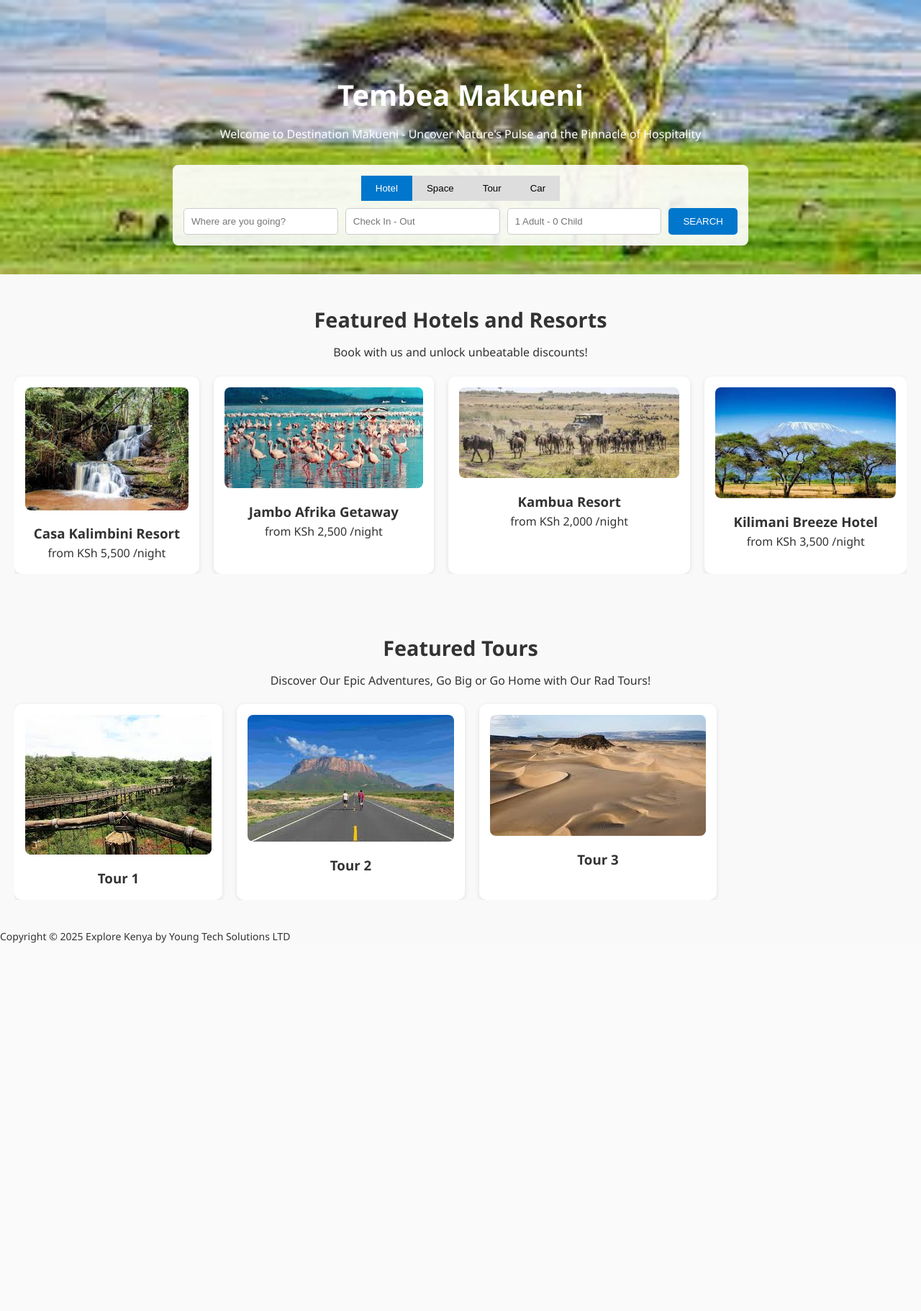
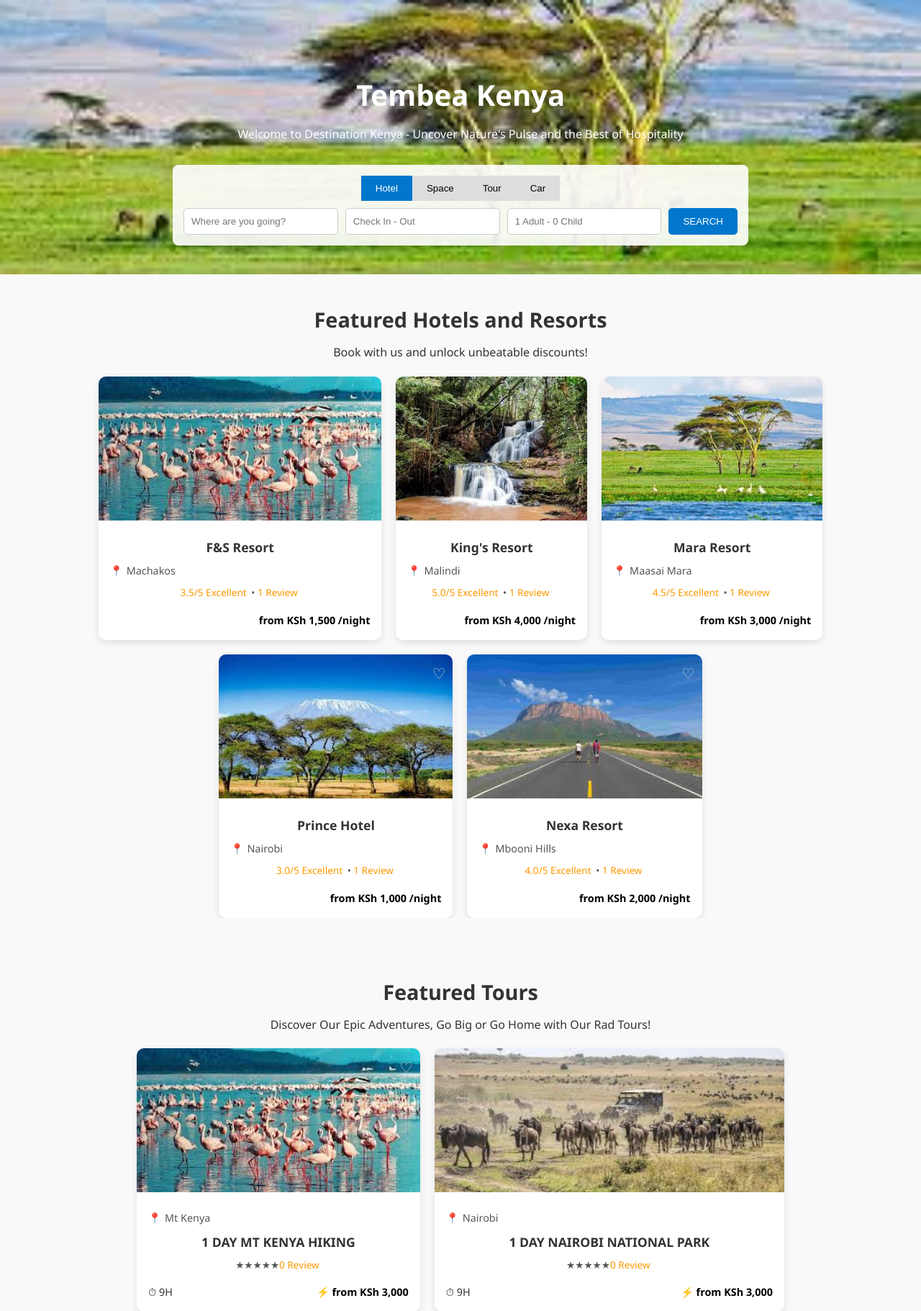
Before and after one commit to peter-sila/travelkenya, a PHP site: page / in a window 1280 px wide. Shown: the part 121-1942 px from the top of the page at 72% size. Before the commit the page ends 1431 px from the top, so only its background shows below. Run offline with PHP 8.4, Linux system fonts and the light colour scheme.

Commit message:
improvements css

```diff
--- a/css/home.css
+++ b/css/home.css
@@ -94,23 +94,126 @@ body {
 }
 .carousel {
   display: flex;
+  flex-wrap: wrap;
+  justify-content: center;
   gap: 20px;
   overflow-x: auto;
   padding-top: 20px;
 }
+
+.grid {
+  display: grid;
+  grid-template-columns: repeat(auto-fit, minmax(280px, 1fr));
+  gap: 1.5rem;
+}
+
 .card {
-  background: #fff;
+  background: white;
   border-radius: 10px;
-  box-shadow: 0 2px 6px rgba(0,0,0,0.1);
-  padding: 15px;
-  min-width: 200px;
+  box-shadow: 0 4px 10px rgba(0, 0, 0, 0.1);
+  overflow: hidden;
+  position: relative;
   transition: transform 0.3s;
 }
+
 .card:hover {
   transform: translateY(-5px);
 }
+
 .card img {
   width: 100%;
-  border-radius: 8px;
-  margin-bottom: 10px;
+  height: 200px;
+  object-fit: cover;
 }
+
+.card-body {
+  padding: 1rem;
+}
+
+.favorite {
+  position: absolute;
+  top: 10px;
+  right: 10px;
+  font-size: 1.3rem;
+  color: #ccc;
+  cursor: pointer;
+}
+
+.favorite.active {
+  color: red;
+}
+
+.location {
+  font-size: 0.9rem;
+  color: #555;
+  display: flex;
+  align-items: center;
+  margin-bottom: 0.5rem;
+}
+
+.location::before {
+  content: "📍";
+  margin-right: 5px;
+}
+
+.title {
+  font-weight: bold;
+  font-size: 1.1rem;
+  margin-bottom: 0.4rem;
+}
+
+.stars, .rating {
+  font-size: 0.85rem;
+  color: #555;
+}
+
+.stars span {
+  color: #f90;
+  margin-right: 3px;
+}
+
+.info {
+  display: flex;
+  justify-content: space-between;
+  margin-top: 1rem;
+  font-size: 0.9rem;
+}
+
+.price {
+  font-weight: bold;
+  color: #000;
+}
+
+/* Special card - Traditional Dancers */
+.highlight-card {
+  color: white;
+  position: relative;
+}
+
+.highlight-card .card-body {
+  position: absolute;
+  bottom: 0;
+  background: linear-gradient(to top, rgba(0, 0, 0, 0.7), transparent);
+  padding: 1.5rem;
+  width: 100%;
+}
+
+.highlight-card h3 {
+  margin: 0.5rem 0 0.3rem;
+  font-size: 1.4rem;
+}
+
+.highlight-card p {
+  font-size: 0.9rem;
+  line-height: 1.4;
+}
+
+.highlight-tag {
+  display: inline-block;
+  background: #e8503a;
+  padding: 0.3rem 0.8rem;
+  border-radius: 3px;
+  font-size: 0.75rem;
+  font-weight: bold;
+  margin-bottom: 0.5rem;
+}
--- a/index.html
+++ b/index.html
@@ -3,7 +3,7 @@
 <head>
     <meta charset="UTF-8" />
     <meta name="viewport" content="width=device-width, initial-scale=1.0" />
-    <title>Destination Makueni</title>
+    <title>Destination Kenya</title>
     <link rel="stylesheet" href="css/home.css" />
     <link rel="stylesheet" href="static/css/header.css">
     <link rel="stylesheet" href="static/css/footer.css">
@@ -12,8 +12,8 @@
     <div id="header"></div>
     <section class="hero">
         <div class="hero-text">
-            <h1>Tembea Makueni</h1>
-            <p>Welcome to Destination Makueni - Uncover Nature's Pulse and the Pinnacle of Hospitality</p>
+            <h1>Tembea Kenya</h1>
+            <p>Welcome to Destination Kenya - Uncover Nature's Pulse and the Best of Hospitality</p>
         </div>
         <div class="search-bar">
             <div class="tabs">
@@ -36,24 +36,69 @@
         <p>Book with us and unlock unbeatable discounts!</p>
         <div class="carousel">
             <div class="card">
-                <img src="assets/karu.jpg" alt="Casa Kalimbini Resort">
-                <h3>Casa Kalimbini Resort</h3>
-                <p>from KSh 5,500 /night</p>
+                <img src="assets/bari.jpg" alt="F&S Resort">
+                <div class="favorite" onclick="toggleFavorite(this)">♡</div>
+                <div class="card-body">
+                    <div class="title">F&S Resort</div>
+                    <div class="location">Machakos</div>
+                    <div class="stars"><span>3.5/5 Excellent</span> • <span class="rating">1 Review</span></div>
+                    <div class="info">
+                        <span></span>
+                        <span class="price">from KSh 1,500 /night</span>
+                    </div>
+                </div>
             </div>
             <div class="card">
-                <img src="assets/bari.jpg" alt="Jambo Afrika Getaway">
-                <h3>Jambo Afrika Getaway</h3>
-                <p>from KSh 2,500 /night</p>
+                <img src="assets/karu.jpg" alt="King's Resort">
+                <div class="favorite" onclick="toggleFavorite(this)">♡</div>
+                <div class="card-body">
+                    <div class="title">King's Resort</div>
+                    <div class="location">Malindi</div>
+                    <div class="stars"><span>5.0/5 Excellent</span> • <span class="rating">1 Review</span></div>
+                    <div class="info">
+                        <span></span>
+                        <span class="price">from KSh 4,000 /night</span>
+                    </div>
+                </div>
             </div>
             <div class="card">
-                <img src="assets/mara.jpg" alt="Kambua Resort">
-                <h3>Kambua Resort</h3>
-                <p>from KSh 2,000 /night</p>
+                <img src="assets/naiv.jpg" alt="Mara Resort">
+                <div class="favorite" onclick="toggleFavorite(this)">♡</div>
+                <div class="card-body">
+                    <div class="title">Mara Resort</div>
+                    <div class="location">Maasai Mara</div>
+                    <div class="stars"><span>4.5/5 Excellent</span> • <span class="rating">1 Review</span></div>
+                    <div class="info">
+                        <span></span>
+                        <span class="price">from KSh 3,000 /night</span>
+                    </div>
+                </div>
             </div>
             <div class="card">
-                <img src="assets/njaro.jpg" alt="Kilimani Breeze Hotel">
-                <h3>Kilimani Breeze Hotel</h3>
-                <p>from KSh 3,500 /night</p>
+                <img src="assets/njaro.jpg" alt="Prince Hotel">
+                <div class="favorite" onclick="toggleFavorite(this)">♡</div>
+                <div class="card-body">
+                    <div class="title">Prince Hotel</div>
+                    <div class="location">Nairobi</div>
+                    <div class="stars"><span>3.0/5 Excellent</span> • <span class="rating">1 Review</span></div>
+                    <div class="info">
+                        <span></span>
+                        <span class="price">from KSh 1,000 /night</span>
+                    </div>
+                </div>
+            </div>
+            <div class="card">
+                <img src="assets/samb.jpg" alt="Nexa Resort">
+                <div class="favorite" onclick="toggleFavorite(this)">♡</div>
+                <div class="card-body">
+                    <div class="title">Nexa Resort</div>
+                    <div class="location">Mbooni Hills</div>
+                    <div class="stars"><span>4.0/5 Excellent</span> • <span class="rating">1 Review</span></div>
+                    <div class="info">
+                        <span></span>
+                        <span class="price">from KSh 2,000 /night</span>
+                    </div>
+                </div>
             </div>
         </div>
     </section>
@@ -63,16 +108,111 @@
         <p>Discover Our Epic Adventures, Go Big or Go Home with Our Rad Tours!</p>
         <div class="carousel">
             <div class="card">
-                <img src="assets/s_walk.jpg" alt="Tour 1">
-                <h3>Tour 1</h3>
+                <img src="assets/bari.jpg" alt="MT KENYA">
+                <div class="card-body">
+                    <div class="favorite" onclick="toggleFavorite(this)">♡</div>
+                    <div class="location">Mt Kenya</div>
+                    <div class="title">1 DAY MT KENYA HIKING</div>
+                    <div class="stars">★★★★★<span class="review">0 Review</span></div>
+                    <div class="info">
+                        <span>⏱ 9H</span>
+                        <span class="price">⚡ from KSh 3,000</span>
+                    </div>
+                </div>
             </div>
             <div class="card">
-                <img src="assets/samb.jpg" alt="Tour 2">
-                <h3>Tour 2</h3>
+                <img src="assets/mara.jpg" alt="NAIROBI NATIONAL PARK">
+                <div class="card-body">
+                    <div class="favorite" onclick="toggleFavorite(this)">♡</div>
+                    <div class="location">Nairobi</div>
+                    <div class="title">1 DAY NAIROBI NATIONAL PARK</div>
+                    <div class="stars">★★★★★<span class="review">0 Review</span></div>
+                    <div class="info">
+                        <span>⏱ 9H</span>
+                        <span class="price">⚡ from KSh 3,000</span>
+                    </div>
+                </div>
             </div>
             <div class="card">
-                <img src="assets/sand_dunes.jpg" alt="Tour 3">
-                <h3>Tour 3</h3>
+                <img src="assets/sand_dunes.jpg" alt="MAASAI MARA">
+                <div class="card-body">
+                    <div class="favorite" onclick="toggleFavorite(this)">♡</div>
+                    <div class="location">Maasai Mara</div>
+                    <div class="title">1 DAY MAASAI MARA TOUR</div>
+                    <div class="stars">★★★★★<span class="review">0 Review</span></div>
+                    <div class="info">
+                        <span>⏱ 9H</span>
+                        <span class="price">⚡ from KSh 3,000</span>
+                    </div>
+                </div>
+            </div>
+            <div class="card">
+                <img src="assets/sava.jpg" alt="MAASAI MARA">
+                <div class="card-body">
+                    <div class="favorite" onclick="toggleFavorite(this)">♡</div>
+                    <div class="location">Maasai Mara</div>
+                    <div class="title">1 DAY MAASAI MARA HIKING</div>
+                    <div class="stars">★★★★★<span class="review">0 Review</span></div>
+                    <div class="info">
+                        <span>⏱ 9H</span>
+                        <span class="price">⚡ from KSh 3,000</span>
+                    </div>
+                </div>
+            </div>
+        </div>
+    </section>
+
+    <section class="featured">
+        <h2>Top Places</h2>
+        <p>Discover Our Epic Adventures, Go Big or Go Home with Our Rad Places!</p>
+        <div class="carousel">
+            <div class="card highlight-card">
+                <img src="assets/wow.jpg" alt="Traditional Dancers">
+                <div class="card-body">
+                    <div class="highlight-tag">Celebrating Culture Through Movement</div>
+                    <h3>Traditional Dancers</h3>
+                    <p>The traditional dancers of Makueni are a testament to the region's rich cultural heritage and communal spirit.</p>
+                </div>
+            </div>
+            <div class="card highlight-card">
+                <img src="assets/w_fall.jpg" alt="Traditional Dancers">
+                <div class="card-body">
+                    <div class="highlight-tag">Celebrating Culture Through Movement</div>
+                    <h3>Traditional Dancers</h3>
+                    <p>The traditional dancers of Makueni are a testament to the region's rich cultural heritage and communal spirit.</p>
+                </div>
+            </div>
+            <div class="card highlight-card">
+                <img src="assets/sand_dunes.jpg" alt="Traditional Dancers">
+                <div class="card-body">
+                    <div class="highlight-tag">Celebrating Culture Through Movement</div>
+                    <h3>Traditional Dancers</h3>
+                    <p>The traditional dancers of Makueni are a testament to the region's rich cultural heritage and communal spirit.</p>
+                </div>
+            </div>
+            <div class="card highlight-card">
+                <img src="assets/s_walk.jpg" alt="Traditional Dancers">
+                <div class="card-body">
+                    <div class="highlight-tag">Celebrating Culture Through Movement</div>
+                    <h3>Traditional Dancers</h3>
+                    <p>The traditional dancers of Makueni are a testament to the region's rich cultural heritage and communal spirit.</p>
+                </div>
+            </div>
+            <div class="card highlight-card">
+                <img src="assets/pwan.jpg" alt="Traditional Dancers">
+                <div class="card-body">
+                    <div class="highlight-tag">Celebrating Culture Through Movement</div>
+                    <h3>Traditional Dancers</h3>
+                    <p>The traditional dancers of Makueni are a testament to the region's rich cultural heritage and communal spirit.</p>
+                </div>
+            </div>
+            <div class="card highlight-card">
+                <img src="assets/njaro.jpg" alt="Traditional Dancers">
+                <div class="card-body">
+                    <div class="highlight-tag">Celebrating Culture Through Movement</div>
+                    <h3>Traditional Dancers</h3>
+                    <p>The traditional dancers of Makueni are a testament to the region's rich cultural heritage and communal spirit.</p>
+                </div>
             </div>
         </div>
     </section>
--- a/js/home.js
+++ b/js/home.js
@@ -21,3 +21,8 @@ fetch('static/footer.html')
   .then(data => {
     document.getElementById('footer').innerHTML = data;
   });
+
+function toggleFavorite(el) {
+  el.classList.toggle("active");
+  el.textContent = el.classList.contains("active") ? "❤️" : "♡";
+}
--- a/static/css/footer.css
+++ b/static/css/footer.css
@@ -1,13 +1,13 @@
-.footer {
+footer {
    background-color: #343a40;
    color: #ffffff;
-   padding: 10px 0;
+   padding: 15px 0;
    width: 100%;
-   height: 160px;
-   align-items: center;
+   height: 70px;
 }
 
 footer p {
    margin: 0;
    font-size: 14px;
+   text-align: center;
 }
```
Also changed, not shown: css/destination.css (+79 -1 lines), destination.html (+48 -37 lines).
